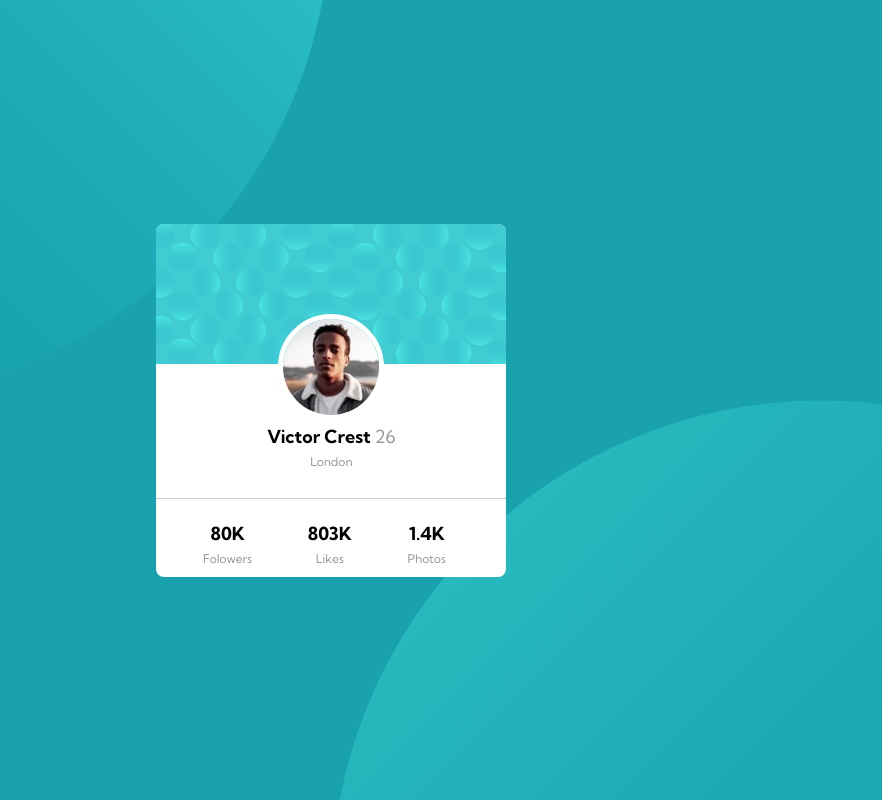
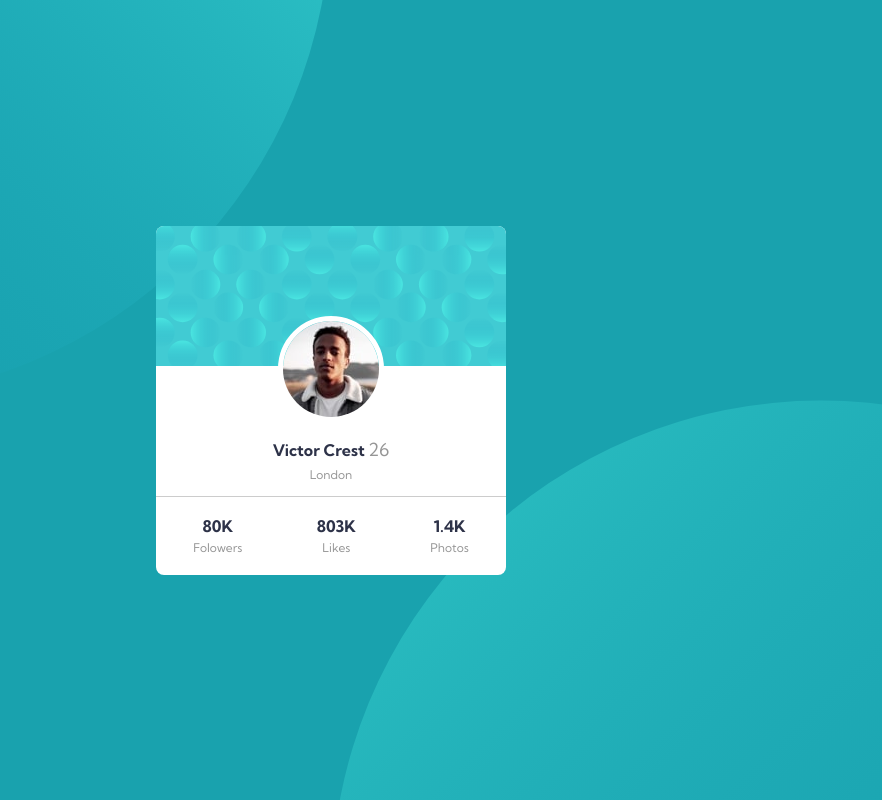
Before and after one commit to ElvisB1987/Quantox-Task, a plain HTML site: page index.html in a window 1280 px wide. Shown: the whole page, without its empty margins (309-1191 px from the left). Drawn offline with Linux system fonts and the light colour scheme.

Commit message:
Update 1.4

```diff
--- a/index.html
+++ b/index.html
@@ -21,19 +21,17 @@
 
         <div class="card">
             <div id="picture"><img src="./images/image-victor.jpg" alt="Viktor"></div>
-            <div class="card-top"><object data="bg-pattern-card.svg" type="image/svg+xml">
-                    <img src="./images/bg-pattern-card.svg" alt="bg-pattern-card"></object>
-            </div>
+            <div class="card-top"></div>
             <div class="card-bootom">
-                <p> Victor Crest
-                    <span id="age">26</span><br><span>London</span>
-                    </span>
-                </p>
+                <div class="info"> Victor Crest
+                    <label id="age">26</span><br><span>London</span>
+                    </label>
+                </div>
             </div>
             <div class="footer">
-                <p> 80K <br> <span>Folowers</span></p>
-                <p> 803K <br> <span>Likes</span></p>
-                <p> 1.4K <br> <span>Photos</span></p>
+                <div class="info"> 80K <br> <label>Folowers</label></div>
+                <div class="info"> 803K <br> <label>Likes</label></div>
+                <div class="info"> 1.4K <br> <label>Photos</label></div>
             </div>
         </div>
     </div>
--- a/style.css
+++ b/style.css
@@ -1,12 +1,16 @@
 
 :root {
     --text-color:hsl(0, 0%, 59%);
+    --Dark-cyan: hsl(185, 75%, 39%);
+    --Very-dark-desaturated-blue: hsl(229, 23%, 23%);
+    --Dark-grayish-blue: hsl(227, 10%, 46%)
 
   }
 body {
     font-family: 'Kumbh Sans';
     font-weight: 700;
     margin: 0px;
+    color: var(--Very-dark-desaturated-blue);
 }
 /* ########BACKGROUND########### */
 .main{
@@ -34,17 +38,23 @@ body {
 }
 
 .card-top {
+    background-image: url(./images/bg-pattern-card.svg);
     background-repeat: no-repeat;
-    background-position: center;
     background-size: cover;
+    height: 140px;
 }
 
 .card-bootom {
-    position: relative;
-    margin-left: 73px;
+    display: flex;
+    /* position: relative; */
+    /* margin-left: 73px; */
     margin-top: 34px;
     margin-bottom: -26px;
     height: 122px;
+    /* flex-direction: row; */
+    /* align-content: center; */
+    justify-content: space-around;
+    align-items: center;
 }
 
 
@@ -55,20 +65,37 @@ body {
 }
 
 .footer {
+    display: flex;
     height: 78px;
     border-top: #80808066;
     border-top-style: solid;
     border-top-width: thin;
+    /* flex-direction: row; */
+    justify-content: space-around;
+    align-items: center;
+    align-content: space-around;
 }
 
+.info {
+    text-align: center;
+}
+
+label {
+    font-size: 12px;
+    color:var(--text-color);
+    font-weight: 400;
+}
 /* ###########Picture################## */
 
+#picture {
+    display: flex;
+    justify-content: space-around;
+}
 
 #picture>img {
     border-radius: 50%;
     position: absolute;
     margin-top: 90px;
-    margin-left: 122px;
     border-style: solid;
     border-color: white;
     border-width: thick;
@@ -81,18 +108,9 @@ span {
     font-weight: 400;
 }
 
-hr {
-    color:var(--text-color);
-}
 
-p {
-    font-size: 18px;
-    margin-left: 12%;
-    display: inline-block;
-    padding: 5px;
-    font-weight: bold;
-    text-align: center;
-}
+
+
 
 /* ###########RESPONSIVE################## */
 
@@ -105,9 +123,8 @@ p {
     }
 }
 
-@media screen and (max-width: 1440px) {
+@media screen and (min-width: 1440px) {
     .card {
-        width: 350px;
+        width: 400px;
     }
-
 }
```
